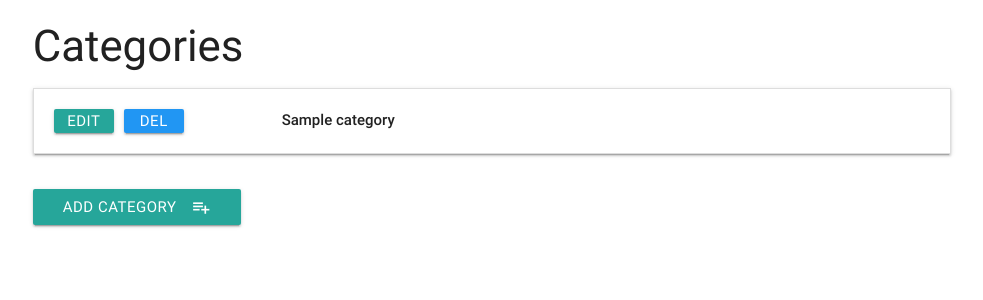
After one commit to sneachda/mini-project-task-manager, a Flask app: page /get_categories in a window 1280 px wide. The commit adds this page. Shown: the top 300 px of the page, without its empty margins (148-1131 px from the left). Run offline with Flask 2, Linux system fonts and the light colour scheme; a database or web service that is not in the repository returns one stand-in record (values such as "Sample title"); some libraries are stand-ins or nearby versions.

Commit message:
category functionality added (add, edit, delete), app.py updated accordingly

```diff
--- a/app.py
+++ b/app.py
@@ -13,15 +13,18 @@ mongo = PyMongo(app)
 def get_tasks():
     return render_template("tasks.html", tasks=mongo.db.tasks.find())
 
+
 @app.route('/add_task')
 def add_task():
     return render_template("addtask.html", categories=mongo.db.categories.find())
+
 
 @app.route('/insert_task', methods=['POST'])
 def insert_task():
     tasks = mongo.db.tasks
     tasks.insert_one(request.form.to_dict())
     return redirect(url_for('get_tasks'))
+
 
 @app.route('/edit_task/<task_id>')
 def edit_task(task_id):
@@ -30,11 +33,72 @@ def edit_task(task_id):
     return render_template("edittask.html", task=the_task,
                            categories=all_categories)
 
+
+@app.route('/update_task/<task_id>', methods=["POST"])
+def update_task(task_id):
+    tasks = mongo.db.tasks
+    tasks.update( {'_id': ObjectId(task_id)},
+    {
+        'task_name':request.form.get('task_name'),
+        'category_name':request.form.get('category_name'),
+        'task_description': request.form.get('task_description'),
+        'due_date': request.form.get('due_date'),
+        'is_urgent': request.form.get('is_urgent')
+    })
+    return redirect(url_for('get_tasks'))
+
+
+@app.route('/delete_task/<task_id>')
+def delete_task(task_id):
+    mongo.db.tasks.remove({'_id': ObjectId(task_id)})
+    return redirect(url_for('get_tasks'))
+
+
+@app.route('/get_categories')
+def get_categories():
+    return render_template('categories.html',
+                           categories=mongo.db.categories.find())
+
+
+@app.route('/edit_category/<category_id>')
+def edit_category(category_id):
+    return render_template('editcategory.html',
+                           category=mongo.db.categories.find_one(
+                           {'_id': ObjectId(category_id)}))
+
+
+@app.route('/update_category/<category_id>', methods=['POST'])
+def update_category(category_id):
+    mongo.db.categories.update(
+        {'_id': ObjectId(category_id)},
+        {'category_name': request.form.get('category_name')})
+    return redirect(url_for('get_categories'))
+
+
+@app.route('/delete_category/<category_id>')
+def delete_category(category_id):
+    mongo.db.categories.remove({'_id': ObjectId(category_id)})
+    return redirect(url_for('get_categories'))
+
+
+@app.route('/insert_category', methods=['POST'])
+def insert_category():
+    category_doc = {'category_name': request.form.get('category_name')}
+    mongo.db.categories.insert_one(category_doc)
+    return redirect(url_for('get_categories'))
+
+
+@app.route('/add_category')
+def add_category():
+    return render_template('addcategory.html')
+
+
 if __name__ == '__main__':
     app.run(host=os.environ.get('IP'),
             port=int(os.environ.get('PORT')),
             debug=True)
 
+
 # if __name__ == '__main__':
 #   app.run(host=os.environ.get('IP', '127.0.0.1'),
 #          port=int(os.environ.get('PORT', '8080')),
--- /dev/null
+++ b/templates/categories.html
@@ -0,0 +1,29 @@
+{% extends 'base.html'%} {% block content %}
+
+<div class="row">
+
+<h3>Categories</h3>
+
+    <ul class="collapsible" data-collapsible="accordion">
+        {% for category in categories %}
+        <li>
+            <div class="collapsible-header">
+                <a href="{{ url_for('edit_category', category_id=category._id) }}" class="waves-effect waves-light btn btn_small">Edit</a>
+                <a href="{{ url_for('delete_category', category_id=category._id) }}" class="waves-effect waves-light btn btn_small blue">Del</a>
+                <div class="task_header col s9">
+                    <strong>{{category.category_name}}</strong>
+                </div>
+            </div>
+        </li>
+        {% endfor %}
+    </ul>
+</div>
+
+<div class="row">
+    <a href="{{url_for('add_category')}}" class="waves-effect waves-light btn">
+        <i class="material-icons right">playlist_add</i>Add Category
+    </a>
+</div>
+
+
+{% endblock %}
--- a/templates/tasks.html
+++ b/templates/tasks.html
@@ -7,8 +7,7 @@
                 <div class="col s3">
                     <i class="material-icons">expand_more</i>
                     <a href="{{url_for('edit_task', task_id=task._id)}}" class="waves-effect waves-light btn btn_small">Edit</a>
-                    <a class="waves-effect waves-light btn btn_small blue">Done</a>
-
+                    <a href="{{url_for('delete_task', task_id=task._id)}}" class="waves-effect waves-light btn btn_small blue">Done</a>
                 </div>
                 <div class="task_header col s9">
                     <strong>{{task.task_name}}</strong> - {{task.due_date}}
```
Also changed, not shown: templates/addcategory.html (added, +19 -0 lines), templates/editcategory.html (added, +25 -0 lines), templates/edittask.html (+24 -6 lines).
